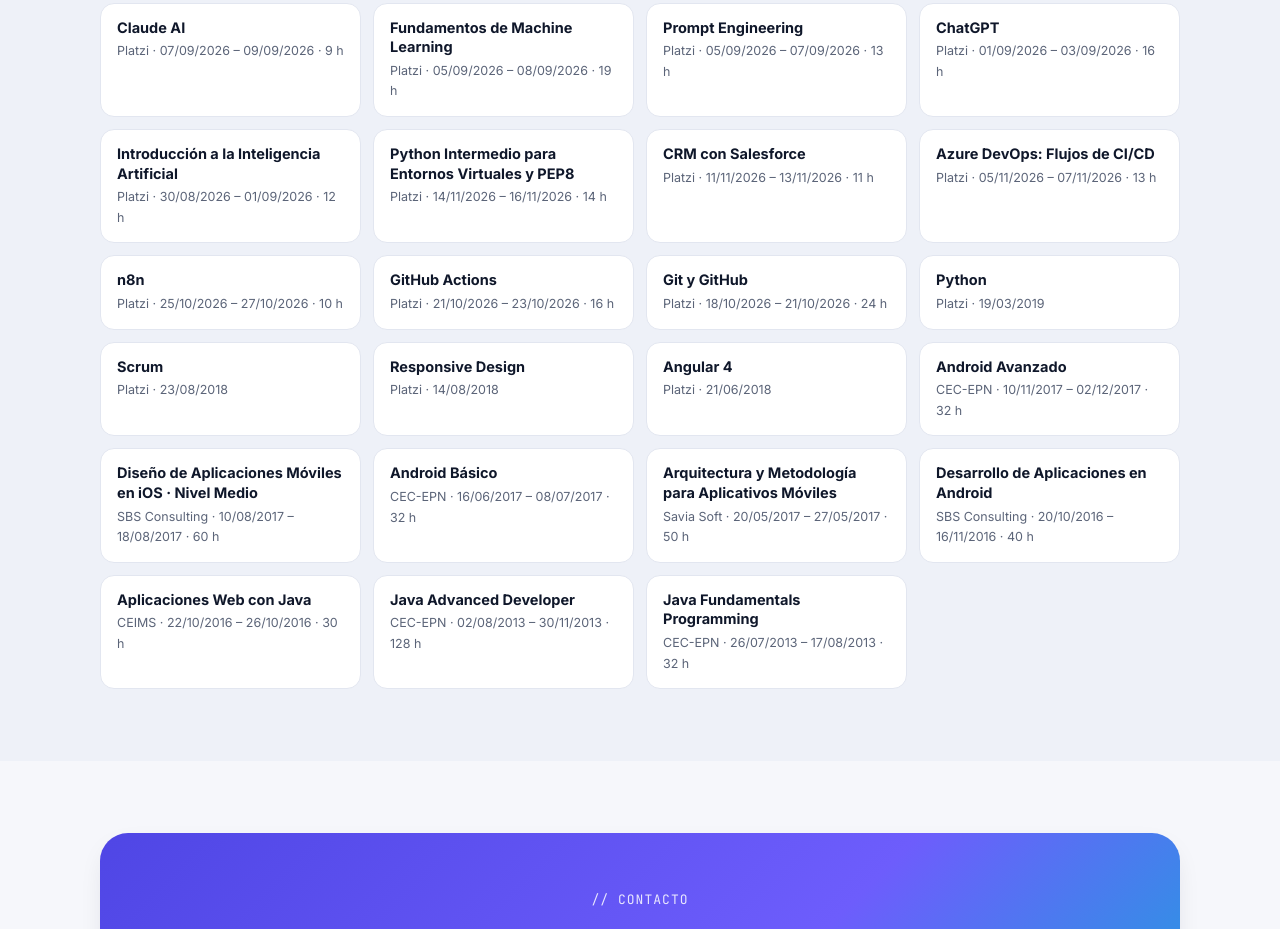
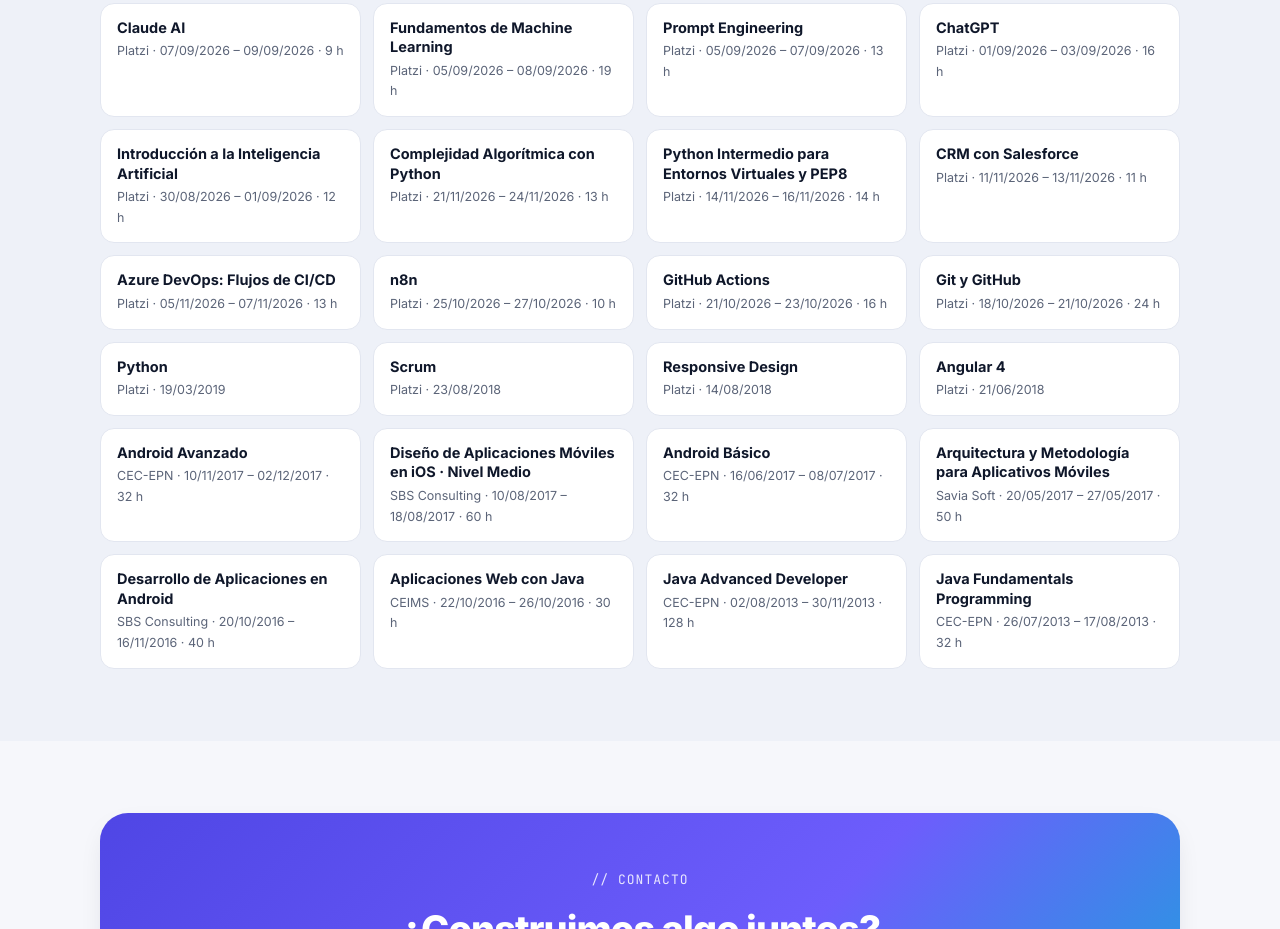
Before and after one commit to luiscaizasoria/HojaVidaPersonal, a plain HTML site: page docs/index.html in a window 1280 px wide. Shown: the part 6061-6990 px from the top of the page. Drawn offline with Linux system fonts and the light colour scheme.

Commit message:
Agrega curso Complejidad Algorítmica con Python (Platzi, 24/11/2026)
Co-Authored-By: Claude Sonnet 5.5 <noreply@anthropic.com>
Claude-Session: https://claude.ai/code/session_01MeG4zwjmWJiuZ3FC3LZvuv

```diff
--- a/docs/index.html
+++ b/docs/index.html
@@ -406,6 +406,7 @@ const COURSES = [
  ["Prompt Engineering","Platzi · 05/09/2026 – 07/09/2026 · 13 h","ia"],
  ["ChatGPT","Platzi · 01/09/2026 – 03/09/2026 · 16 h","ia"],
  ["Introducción a la Inteligencia Artificial","Platzi · 30/08/2026 – 01/09/2026 · 12 h","ia"],
+ ["Complejidad Algorítmica con Python","Platzi · 21/11/2026 – 24/11/2026 · 13 h","dev"],
  ["Python Intermedio para Entornos Virtuales y PEP8","Platzi · 14/11/2026 – 16/11/2026 · 14 h","dev"],
  ["CRM con Salesforce","Platzi · 11/11/2026 – 13/11/2026 · 11 h","dev"],
  ["Azure DevOps: Flujos de CI/CD","Platzi · 05/11/2026 – 07/11/2026 · 13 h","dev"],
```
